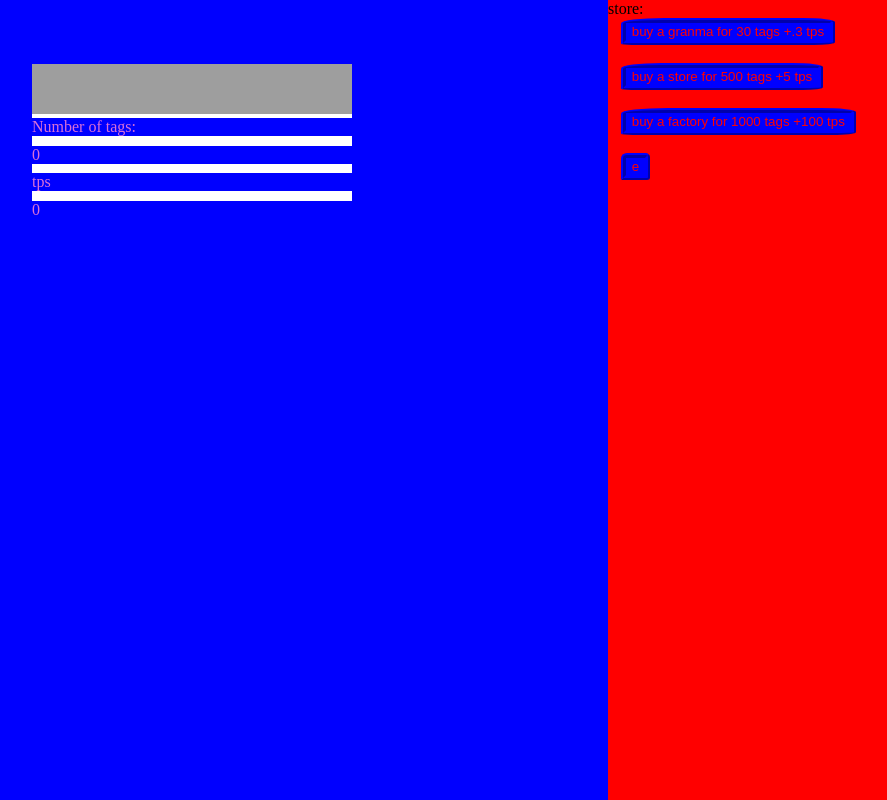
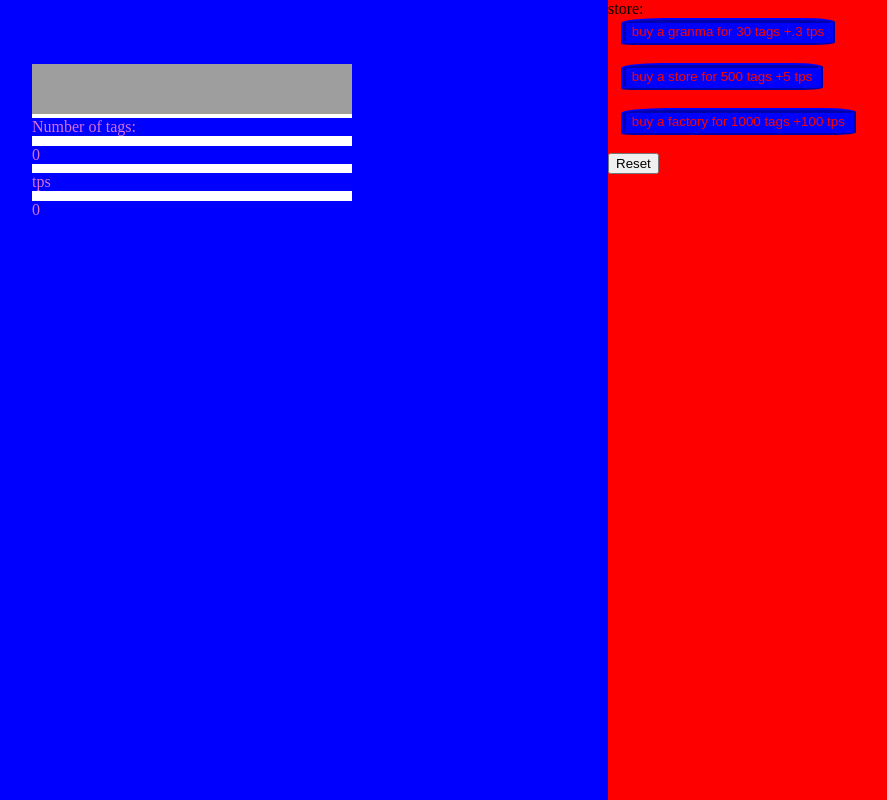
Before and after one commit to brianpap/tag-clicker, a plain HTML site: page index.html in a window 1280 px wide. Shown: the whole page, without its empty margins (32-919 px from the left). Drawn offline with Linux system fonts and the light colour scheme; grey boxes are pictures that could not be loaded.

Commit message:
Update index.html

```diff
--- a/index.html
+++ b/index.html
@@ -72,7 +72,7 @@ p {
         <button onclick="gran()">buy a granma for <span id="gr1">30</span> tags +.3 tps</button><br><br>
         <button onclick="gran2()">buy a store for <span id="gr2">500</span> tags +5 tps</button><br><br>
          <button onclick="gran3()">buy a factory for <span id="gr3">1000</span> tags +100 tps</button><br><br>
-    <button onclick="a()">e</button></div>
+    <input type="reset"></div>
 
          <audio src="C:\Users\MaxTh\Downloads\audiocheck.net_sweep_10Hz_1000Hz_-3dBFS_1s.wav" id="mm">
 Error: your web browser does not support this audio player.
```
